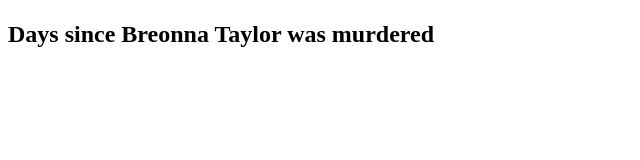
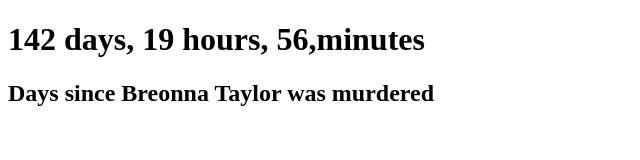
Before and after one commit to damejia100/breonna-taylor-counter, a website: page index.html in a window 1280 px wide. Shown: the whole page, without its empty margins (0-640 px from the left). Drawn offline with Linux system fonts and the light colour scheme.

Commit message:
showing days hours and minutes since

```diff
--- a/index.html
+++ b/index.html
@@ -11,15 +11,18 @@
 </body>
 
 <script>
-  let murdered = new Date("March 13, 2020").getTime();
+  let deathDate = new Date("March 13, 2020 00:30:00").getTime();
 
   let now = new Date().getTime();
 
-  let timeBetween = now - murdered;
+  let timeBetween = now - deathDate;
 
-  var days = Math.floor(timeBetween / (1000 * 60 * 60 * 24));
+  let days = Math.floor(timeBetween / (1000 * 60 * 60 * 24));
+  let hours = Math.floor((timeBetween % (1000 * 60 * 60 * 24)) / (1000 * 60 * 60));
+  let minutes = Math.floor((timeBetween % (1000 * 60 * 60)) / (1000 * 60));
 
-  console.log('timeBetween>>', days)
+  document.getElementById("timer").innerHTML = days + " days, " + hours + " hours, "
+  + minutes + ",minutes " ;
 
 
 
```
